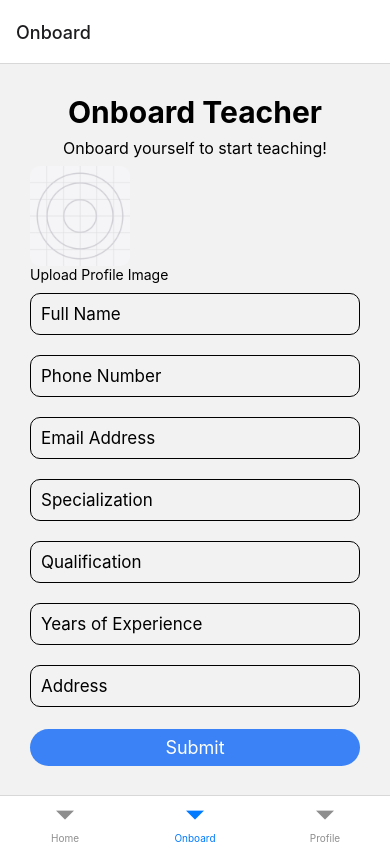
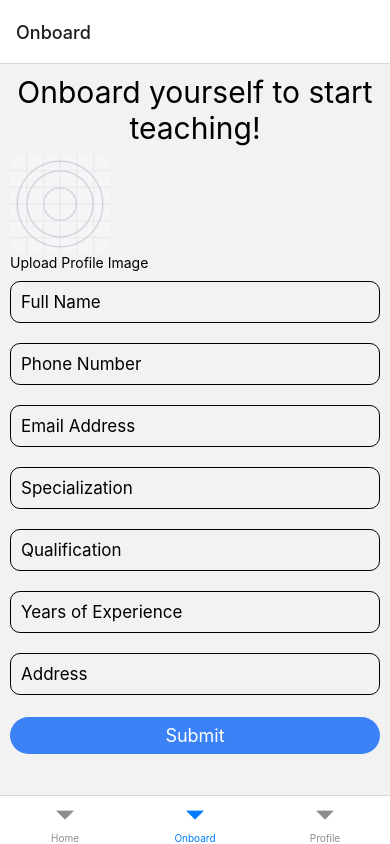
Before and after one commit to Dreamer-Muniru/ClassLink, a React Native app: screen /Onboard in a window 390 px wide. Built offline with nearby package versions, Linux system fonts and the light colour scheme.

Commit message:
Created List Item component and created a home screen

```diff
--- a/screens/Onboard.js
+++ b/screens/Onboard.js
@@ -54,8 +54,7 @@ export default function Onboard() {
     return (
         <KeyboardAvoidingView>
             <ScrollView style={styles.container}>
-                <Text style={styles.header}>Onboard Teacher</Text>
-                <Text className="text-center text-[16px] pt-2 text-grey-500 mb-2">Onboard yourself to start teaching!</Text>
+                <Text className="text-center text-[30px] text-grey-500 mb-2">Onboard yourself to start teaching!</Text>
 
                 <Formik
                     initialValues={{ fullName: '', phoneNumber: '', email: '', specialization: '', qualification: '', experience: '', address: '', image: '' }}
@@ -104,7 +103,7 @@ export default function Onboard() {
 
 const styles = StyleSheet.create({
     container: {
-        padding: 30,
+        padding: 10,
     },
     input: {
         borderWidth: 1,
--- a/screens/Register.js
+++ b/screens/Register.js
@@ -0,0 +1,15 @@
+import { View, Text, TextInput, ScrollView } from 'react-native'
+import React from 'react'
+
+export default function Register() {
+  return (
+    <KeyboardAvoidingView>
+        <ScrollView>
+            <Text>Register</Text>
+            <TextInput style={styles.input} placeholder='Full Name' value={values.fullName} onChangeText={handleChange('fullName')} />
+
+        </ScrollView>
+
+    </KeyboardAvoidingView>
+  )
+}
```
Also changed, not shown: components/ItemList.js (added).
